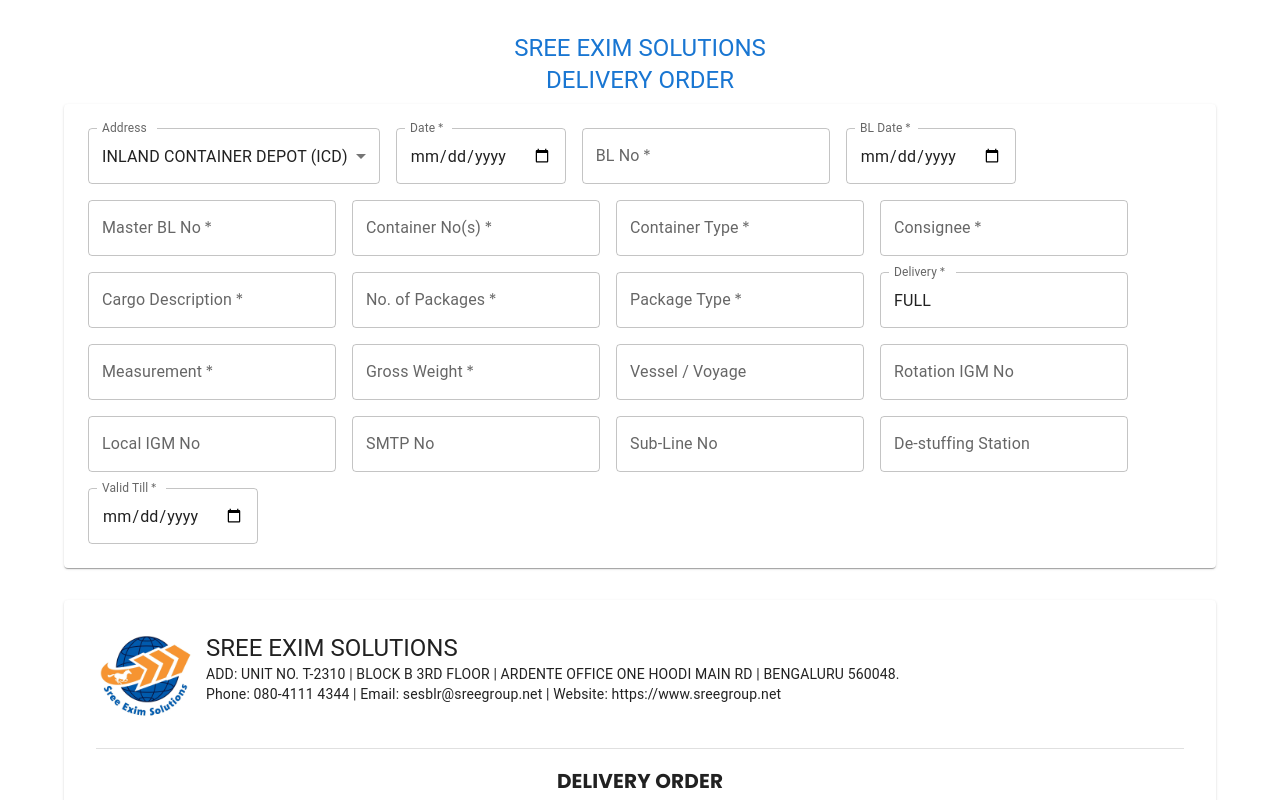
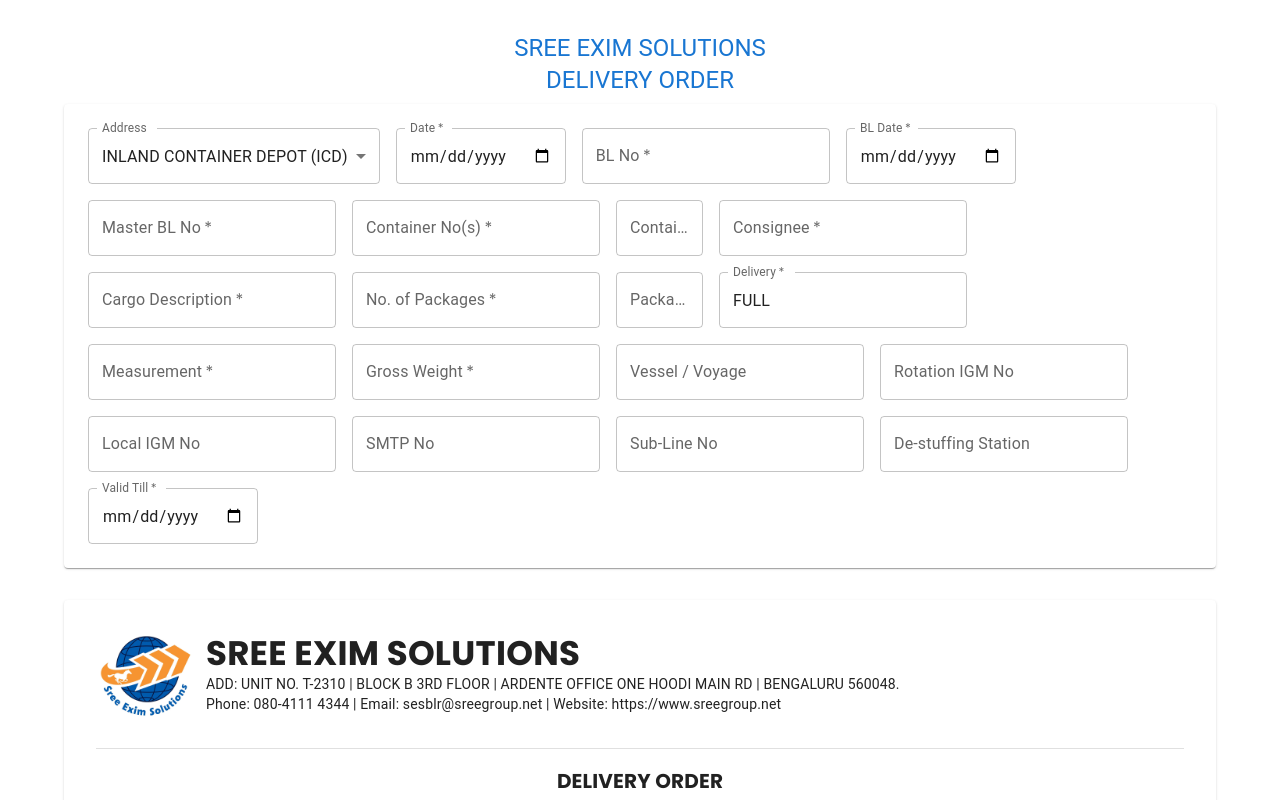
Before and after one commit to ajith-1/DO_FORM, a React (Create React App) app: page / in a window 1280 px wide. Shown: the top 800 px of the page. Built offline with nearby package versions, Linux system fonts and the light colour scheme.

Commit message:
option added

```diff
--- a/src/App.js
+++ b/src/App.js
@@ -8,14 +8,12 @@ import {
   Typography,
   Paper,
   MenuItem,
-  Divider
+  Divider,
+  Autocomplete,
 } from "@mui/material";
 import html2pdf from "html2pdf.js";
 import "./style.css";
-// import logo from "../public/logo.jpeg";
 import logoBase64 from "./Demo";
-
-
 
 export default function App() {
   const [form, setForm] = useState({
@@ -39,7 +37,8 @@ export default function App() {
     subLineNo: "",
     destuffing: "",
     validTill: "",
-    address: "INLAND CONTAINER DEPOT (ICD)\nWHITE FIELD BANGALORE"
+    address:
+      "INLAND CONTAINER DEPOT (ICD)\nWHITE FIELD BANGALORE",
   });
 
   const previewRef = useRef();
@@ -71,10 +70,12 @@ export default function App() {
       "delivery",
       "packages",
       "grossWt",
-      "measurement"
+      "measurement",
     ];
 
-    const missingFields = requiredFields.filter((field) => !form[field]);
+    const missingFields = requiredFields.filter(
+      (field) => !form[field]
+    );
 
     if (missingFields.length > 0) {
       alert("Please fill all required fields before downloading the PDF.");
@@ -87,20 +88,27 @@ export default function App() {
       filename: "SES_Delivery_Order.pdf",
       image: { type: "jpeg", quality: 0.98 },
       html2canvas: { scale: 2, useCORS: true },
-      jsPDF: { unit: "in", format: "a4", orientation: "portrait" }
+      jsPDF: { unit: "in", format: "a4", orientation: "portrait" },
     };
-    html2pdf().set(opt).from(element).save();
+
+    html2pdf().set(opt).from(element).save().then(() => {
+      // alert("PDF Downloaded Successfully!");
+    });
   };
 
   const addressOptions = [
     "INLAND CONTAINER DEPOT (ICD)\nWHITE FIELD BANGALORE",
-    "PEARL CONTAINER TERMINALS,\nNO.53, SIPCOT INDUSTRIAL COMPLEX,\nPHASE-I, HOSUR – 635126"
+    "PEARL CONTAINER TERMINALS,\nNO.53, SIPCOT INDUSTRIAL COMPLEX,\nPHASE-I, HOSUR – 635126",
   ];
 
+  const containerTypes = ["20", "40", "45", "LCL"];
+  const packageTypes = ["NOS", "PKG", "PLT", "BLS", "CTN", "CRT", "RLS", "PCS", "DRM"];
+
   return (
-    <Container sx={{ mt: 4, mb: 4, }}>
+    <Container sx={{ mt: 4, mb: 4 }}>
       <Typography variant="h5" align="center" color="primary" gutterBottom>
-      SREE EXIM SOLUTIONS <br/> DELIVERY ORDER
+        SREE EXIM SOLUTIONS <br />
+        DELIVERY ORDER
       </Typography>
 
       <Paper sx={{ p: 3, mb: 4 }}>
@@ -133,14 +141,20 @@ export default function App() {
           <Grid item xs={12} sm={6}>
             <TextField label="Master BL No" name="masterBlNo" value={form.masterBlNo} onChange={handleChange} fullWidth required />
           </Grid>
-
           <Grid item xs={12} sm={6}>
             <TextField label="Container No(s)" name="containerNo" value={form.containerNo} onChange={handleChange} fullWidth required />
           </Grid>
           <Grid item xs={12} sm={6}>
-            <TextField label="Container Type" name="containerType" value={form.containerType} onChange={handleChange} fullWidth required />
+            <Autocomplete
+              freeSolo
+              options={containerTypes}
+              value={form.containerType}
+              onInputChange={(e, newValue) => setForm({ ...form, containerType: newValue })}
+              renderInput={(params) => (
+                <TextField {...params} label="Container Type" fullWidth required />
+              )}
+            />
           </Grid>
-
           <Grid item xs={12} sm={6}>
             <TextField label="Consignee" name="consignee" value={form.consignee} onChange={handleChange} fullWidth required />
           </Grid>
@@ -150,15 +164,22 @@ export default function App() {
           <Grid item xs={12} sm={4}>
             <TextField label="No. of Packages" name="packages" value={form.packages} onChange={handleChange} fullWidth required />
           </Grid>
-          <Grid item xs={12} sm={4}>
-            <TextField label="Package Type" name="packageType" value={form.packageType} onChange={handleChange} fullWidth required />
+          <Grid item xs={12} sm={6}>
+            <Autocomplete
+              freeSolo
+              options={packageTypes}
+              value={form.packageType}
+              onInputChange={(e, newValue) => setForm({ ...form, packageType: newValue })}
+              renderInput={(params) => (
+                <TextField {...params} label="Package Type" fullWidth required />
+              )}
+            />
           </Grid>
           <Grid item xs={12} sm={4}>
             <TextField label="Delivery" name="delivery" value={form.delivery} onChange={handleChange} fullWidth required />
           </Grid>
-
           <Grid item xs={12} sm={6}>
-            <TextField label="Measurement" name="measurement" value={form.measurement} onChange={handleChange} fullWidth required/>
+            <TextField label="Measurement" name="measurement" value={form.measurement} onChange={handleChange} fullWidth required />
           </Grid>
           <Grid item xs={12} sm={6}>
             <TextField label="Gross Weight" name="grossWt" value={form.grossWt} onChange={handleChange} fullWidth required />
@@ -190,42 +211,38 @@ export default function App() {
       <Paper sx={{ p: 4 }} ref={previewRef}>
         <Box display="flex" mb={2}>
           <img
-          src={logoBase64}
-          alt="Logo"
-          style={{ width: "100px", marginRight: "10px" }}
-          crossOrigin="anonymous"
-           />
+            src={logoBase64}
+            alt="Logo"
+            style={{ width: "100px", marginRight: "10px" }}
+            crossOrigin="anonymous"
+          />
           <Box>
-            <Typography variant="h5">SREE EXIM SOLUTIONS</Typography>
+            <Typography variant="h4"><strong>SREE EXIM SOLUTIONS</strong></Typography>
             <Typography variant="body2">
               ADD: UNIT NO. T-2310 | BLOCK B 3RD FLOOR | ARDENTE OFFICE ONE HOODI MAIN RD | BENGALURU 560048.
               <br />
-              Phone: 080-4111 4344 | Email: sesblr@sreegroup.net | Website:
-              https://www.sreegroup.net
+              Phone: 080-4111 4344 | Email: sesblr@sreegroup.net | Website: https://www.sreegroup.net
             </Typography>
           </Box>
         </Box>
-        <Box sx={{ width: "100%", my: 2 }}>
-      <Divider
-        sx={{
-          "&::before, &::after": {
-            borderColor: "black", // line color set to black
-          },
-        }}
-      >
-      </Divider>
-    </Box>
-        <Typography variant="h6" align="center" >
-          <strong>DELIVERY ORDER</strong><br/><br/>
+
+        <Divider sx={{ "&::before, &::after": { borderColor: "black" }, my: 2 }} />
+
+        <Typography variant="h6" align="center">
+          <strong>DELIVERY ORDER</strong>
         </Typography>
 
         <Box mb={1}>
           <Typography style={{ whiteSpace: "pre-line", textTransform: "uppercase" }}>
-            To,<br />
-            THE MANAGER<br />
+            To,
+            <br />
+            THE MANAGER
+            <br />
             {form.address}
           </Typography>
-          <Typography textAlign={"end"}><strong>Date: {formatDate(form.doDate)}</strong></Typography>
+          <Typography textAlign={"end"}>
+            <strong>Date: {formatDate(form.doDate)}</strong>
+          </Typography>
         </Box>
 
         <Typography paragraph>Dear Sir,</Typography>
@@ -233,15 +250,7 @@ export default function App() {
           You are requested to kindly make delivery of the below mentioned container(s), whose details are as follows:
         </Typography>
 
-        <table
-          style={{
-            width: "80%",
-            marginBottom: "5px",
-            fontSize: "15px",
-            borderCollapse: "collapse",
-            lineHeight: "1.2"
-          }}
-        >
+        <table style={{ width: "80%", marginBottom: "5px", fontSize: "15px", borderCollapse: "collapse", lineHeight: "1.2" }}>
           <tbody>
             {[
               ["BL NO", `${form.blNo}  Date: ${formatDate(form.blDate)}`],
@@ -271,7 +280,7 @@ export default function App() {
           </tbody>
         </table>
 
-        <Typography><br/><br/>Marks & Nos.</Typography>
+        <Typography><br /><br />Marks & Nos.</Typography>
         <Typography>
           This delivery order is valid till: <strong>{formatDate(form.validTill)}</strong>
         </Typography>
```
